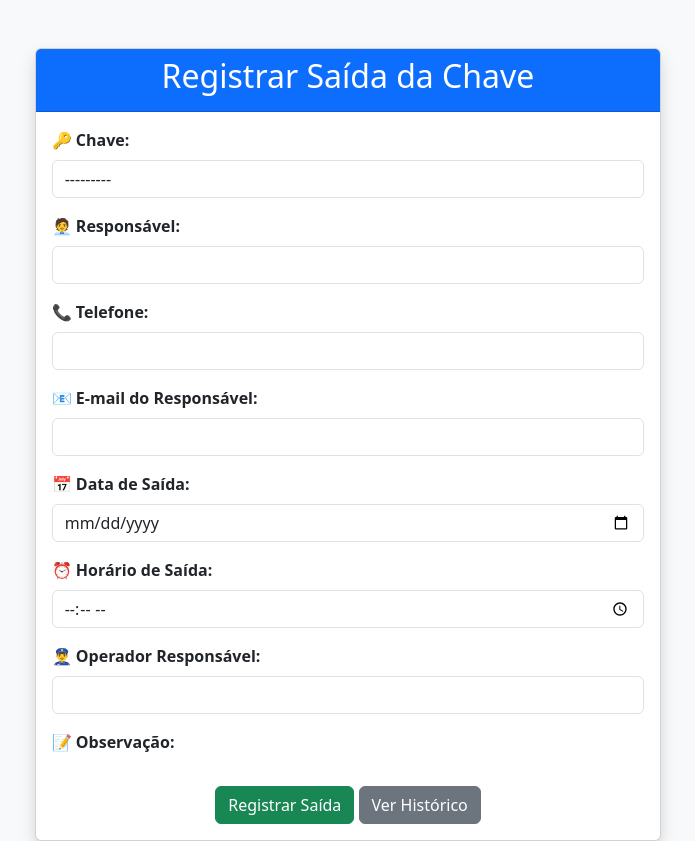
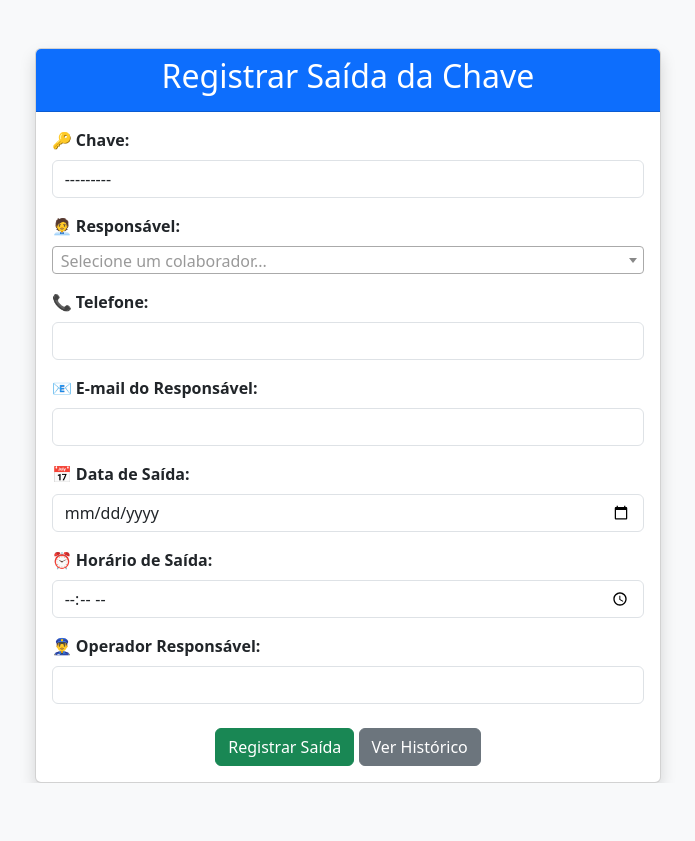
Before and after one commit to jpizzutti1981/GSEG, a Django app: page /controle_chaves/registrar-saida/ in a window 1280 px wide. Shown: the part 56-897 px from the top of the page, without its empty margins (292-987 px from the left). After the commit the page ends 839 px from the top, so only its background shows below. Run offline with Django 5.2, Linux system fonts and the light colour scheme; a user stored in the database is signed in; data that the repository does not hold is empty; parts of the project's set-up code (start-up, migrations or seed data) failed here and were passed over; some libraries are stand-ins or nearby versions.

Commit message:
✨ Ajustes finais: Cadastro de usuários, filtros, correções de erros

```diff
--- a/controle_chaves/forms.py
+++ b/controle_chaves/forms.py
@@ -1,26 +1,28 @@
 from django import forms
 from .models import MovimentacaoChave
-from django import forms
 from .models import Chave
-from django import forms
 from .models import ReciclagemVigilante
-from django import forms
 from .models import DocumentoFundamental
-from django import forms
 from .models import AtendimentoAmbulatorial
+from .models import Colaborador
+from .models import MovimentacaoChave, Colaborador
 
 class MovimentacaoChaveForm(forms.ModelForm):
+    colaborador = forms.ModelChoiceField(
+        queryset=Colaborador.objects.all(),
+        widget=forms.Select(attrs={"class": "form-control", "id": "colaborador"}),
+        required=True,
+        label="Colaborador"
+    )
+
     class Meta:
         model = MovimentacaoChave
-        fields = ["chave", "responsavel", "telefone", "email", "data_saida", "horario_saida", "operador_saida"]  # ✅ Adicionado 'email'
+        fields = ["chave", "colaborador", "operador_saida", "observacao"]
+
         widgets = {
-            "chave": forms.Select(attrs={"class": "form-control"}),
-            "responsavel": forms.TextInput(attrs={"class": "form-control"}),
-            "telefone": forms.TextInput(attrs={"class": "form-control"}),
-            "email": forms.EmailInput(attrs={"class": "form-control"}),  # ✅ Adicionado EmailInput
-            "data_saida": forms.DateInput(attrs={"type": "date", "class": "form-control"}),
-            "horario_saida": forms.TimeInput(attrs={"type": "time", "class": "form-control"}),
+            "chave": forms.Select(attrs={"class": "form-control", "id": "chave"}),
             "operador_saida": forms.TextInput(attrs={"class": "form-control"}),
+            "observacao": forms.Textarea(attrs={"class": "form-control", "rows": 3}),
         }
 
 class ChaveForm(forms.ModelForm):
@@ -92,3 +94,15 @@ class AtendimentoAmbulatorialForm(forms.ModelForm):
             "colaboradores_organicos": forms.NumberInput(attrs={"class": "form-control"}),
             "prestadores_servico": forms.NumberInput(attrs={"class": "form-control"}),
         }
+
+class ColaboradorForm(forms.ModelForm):
+    class Meta:
+        model = Colaborador
+        fields = ["nome_completo", "telefone", "email", "funcao", "tipo"]
+        widgets = {
+            "nome_completo": forms.TextInput(attrs={"class": "form-control", "placeholder": "Nome completo"}),
+            "telefone": forms.TextInput(attrs={"class": "form-control", "placeholder": "Telefone"}),
+            "email": forms.EmailInput(attrs={"class": "form-control", "placeholder": "E-mail"}),
+            "funcao": forms.TextInput(attrs={"class": "form-control", "placeholder": "Função"}),
+            "tipo": forms.Select(attrs={"class": "form-select"}),  # 🔹 Select para o tipo de usuário
+        }
--- a/controle_chaves/templates/controle_chaves/listar_chaves.html
+++ b/controle_chaves/templates/controle_chaves/listar_chaves.html
@@ -27,9 +27,12 @@
         </div>
     </form>
 
+    <!-- 🔹 Botões de Ação -->
     <div class="text-center mb-3">
         <a href="{% url 'registrar_saida' %}" class="btn btn-primary">➕ Registrar Saída</a>
-        <a href="{% url 'cadastrar_chave' %}" class="btn btn-info">➕ Cadastrar Nova Chave</a>
+        <a href="{% url 'listar_chaves' %}" class="btn btn-info">🔑 Lista de Chaves</a>
+        <a href="{% url 'cadastrar_colaborador' %}" class="btn btn-success">➕ Cadastrar Usuário</a>
+        <a href="{% url 'listar_usuarios' %}" class="btn btn-success">👤 Gerencias Usuário</a>
     </div>
 
     <!-- 🔹 Tabela de Chaves -->
--- a/controle_chaves/templates/controle_chaves/listar_movimentacoes.html
+++ b/controle_chaves/templates/controle_chaves/listar_movimentacoes.html
@@ -8,9 +8,11 @@
     <div class="d-flex justify-content-between mb-3">
         <a href="{% url 'registrar_saida' %}" class="btn btn-primary">➕ Registrar Saída</a>
         <a href="{% url 'listar_chaves' %}" class="btn btn-info">🔑 Lista de Chaves</a>
+        <a href="{% url 'cadastrar_colaborador' %}" class="btn btn-success">➕ Cadastrar Usuário</a>
+        <a href="{% url 'listar_usuarios' %}" class="btn btn-success">👤 Gerencias Usuário</a>
     </div>
 
-    <!-- FILTRO DE STATUS -->
+    <!-- FILTROS RESTAURADOS -->
     <form method="GET" class="mb-3 d-flex gap-2">
         <label for="status" class="fw-bold mt-2">📌 Filtrar por Status:</label>
         <select id="status" name="status" class="form-control w-25">
@@ -58,7 +60,7 @@
                     </td>
                 </tr>
             {% empty %}
-                <tr><td colspan="5" class="text-center text-muted">Nenhuma movimentação encontrada.</td></tr>
+                <tr><td colspan="6" class="text-center text-muted">Nenhuma movimentação encontrada.</td></tr>
             {% endfor %}
         </tbody>
     </table>
--- a/controle_chaves/templates/controle_chaves/registrar_saida.html
+++ b/controle_chaves/templates/controle_chaves/registrar_saida.html
@@ -33,46 +33,45 @@
                             {{ form.chave }}
                         </div>
 
-                        <!-- Nome do Responsável -->
+                        <!-- Nome do Responsável (Select2) -->
                         <div class="mb-3">
-                            <label for="{{ form.responsavel.id_for_label }}" class="form-label fw-bold">🧑‍💼 Responsável:</label>
-                            {{ form.responsavel }}
+                            <label for="id_responsavel" class="form-label fw-bold">🧑‍💼 Responsável:</label>
+                            <select id="id_responsavel" name="{{ form.responsavel.name }}" class="form-select">
+                                <option value="">Selecione um colaborador...</option>
+                                {% for colaborador in colaboradores %}
+                                    <option value="{{ colaborador.id }}">{{ colaborador.nome_completo }}</option>
+                                {% endfor %}
+                            </select>
                         </div>
 
                         <!-- Telefone do Responsável -->
                         <div class="mb-3">
-                            <label for="{{ form.telefone.id_for_label }}" class="form-label fw-bold">📞 Telefone:</label>
-                            {{ form.telefone }}
+                            <label class="form-label fw-bold">📞 Telefone:</label>
+                            <input type="text" id="id_telefone" class="form-control" readonly>
                         </div>
 
                         <!-- E-mail do Responsável -->
                         <div class="mb-3">
-                            <label for="{{ form.email.id_for_label }}" class="form-label fw-bold">📧 E-mail do Responsável:</label>
-                            {{ form.email }}
+                            <label class="form-label fw-bold">📧 E-mail do Responsável:</label>
+                            <input type="text" id="id_email" class="form-control" readonly>
                         </div>
 
-                        <!-- Data de Saída -->
+                        <!-- Data de Saída (Corrigido) -->
                         <div class="mb-3">
-                            <label for="{{ form.data_saida.id_for_label }}" class="form-label fw-bold">📅 Data de Saída:</label>
-                            {{ form.data_saida }}
+                            <label for="id_data_saida" class="form-label fw-bold">📅 Data de Saída:</label>
+                            <input type="date" name="{{ form.data_saida.name }}" id="id_data_saida" class="form-control" required>
                         </div>
 
-                        <!-- Horário de Saída -->
+                        <!-- Horário de Saída (Corrigido) -->
                         <div class="mb-3">
-                            <label for="{{ form.horario_saida.id_for_label }}" class="form-label fw-bold">⏰ Horário de Saída:</label>
-                            {{ form.horario_saida }}
+                            <label for="id_horario_saida" class="form-label fw-bold">⏰ Horário de Saída:</label>
+                            <input type="time" name="{{ form.horario_saida.name }}" id="id_horario_saida" class="form-control" required>
                         </div>
 
                         <!-- Operador Responsável -->
                         <div class="mb-3">
-                            <label for="{{ form.operador_saida.id_for_label }}" class="form-label fw-bold">👮‍♂️ Operador Responsável:</label>
+                            <label class="form-label fw-bold">👮‍♂️ Operador Responsável:</label>
                             {{ form.operador_saida }}
-                        </div>
-
-                        <!-- Observação (Campo Opcional) -->
-                        <div class="mb-3">
-                            <label for="{{ form.observacao.id_for_label }}" class="form-label fw-bold">📝 Observação:</label>
-                            {{ form.observacao }}
                         </div>
 
                         <!-- Botões -->
@@ -86,4 +85,36 @@
         </div>
     </div>
 </div>
+
+<!-- Script para Auto Preenchimento -->
+<script src="https://code.jquery.com/jquery-3.6.0.min.js"></script>
+<script src="https://cdnjs.cloudflare.com/ajax/libs/select2/4.0.13/js/select2.min.js"></script>
+<link href="https://cdnjs.cloudflare.com/ajax/libs/select2/4.0.13/css/select2.min.css" rel="stylesheet" />
+
+<script>
+    $(document).ready(function() {
+        $("#id_responsavel").select2({
+            placeholder: "Selecione um colaborador...",
+            allowClear: true
+        });
+
+        $("#id_responsavel").change(function() {
+            var colaboradorId = $(this).val();
+            if (colaboradorId) {
+                $.ajax({
+                    url: "{% url 'buscar_dados_colaborador' %}",
+                    data: { colaborador_id: colaboradorId },
+                    dataType: "json",
+                    success: function(data) {
+                        $("#id_email").val(data.email);
+                        $("#id_telefone").val(data.telefone);
+                    }
+                });
+            } else {
+                $("#id_email").val("");
+                $("#id_telefone").val("");
+            }
+        });
+    });
+</script>
 {% endblock %}
--- a/controle_chaves/urls.py
+++ b/controle_chaves/urls.py
@@ -2,32 +2,45 @@ from django.urls import path
 from . import views
 from django.conf import settings
 from django.conf.urls.static import static
-
+from django.contrib import admin
 
 urlpatterns = [
+    # 🔑 Controle de Chaves
     path("chaves/", views.listar_chaves, name="listar_chaves"),
     path("movimentacoes/", views.listar_movimentacoes, name="listar_movimentacoes"),
     path("registrar-saida/", views.registrar_saida, name="registrar_saida"),
     path("devolucao/<int:movimentacao_id>/", views.registrar_devolucao, name="registrar_devolucao"),
     path("cadastrar/", views.cadastrar_chave, name="cadastrar_chave"),
-    path("editar/<int:chave_id>/", views.editar_chave, name="editar_chave"),  # ✅ Editar Chave
-    path("deletar/<int:chave_id>/", views.deletar_chave, name="deletar_chave"),  # ✅ Deletar Chave
-    path("editar-saida/<int:movimentacao_id>/", views.editar_saida, name="editar_saida"),  # ✅ Nova rota para editar saída
+    path("editar/<int:chave_id>/", views.editar_chave, name="editar_chave"),
+    path("deletar/<int:chave_id>/", views.deletar_chave, name="deletar_chave"),
+    path("editar-saida/<int:movimentacao_id>/", views.editar_saida, name="editar_saida"),
+
+    # ♻️ Reciclagens
     path("reciclagens/", views.listar_reciclagens, name="listar_reciclagens"),
     path("reciclagens/adicionar/", views.adicionar_reciclagem, name="adicionar_reciclagem"),
     path("reciclagens/editar/<int:reciclagem_id>/", views.editar_reciclagem, name="editar_reciclagem"),
     path("reciclagens/excluir/<int:reciclagem_id>/", views.excluir_reciclagem, name="excluir_reciclagem"),
+
+    # 📄 Documentos
     path("documentos/", views.listar_documentos, name="listar_documentos"),
     path("documentos/adicionar/", views.adicionar_documento, name="adicionar_documento"),
     path("documentos/editar/<int:documento_id>/", views.editar_documento, name="editar_documento"),
     path("documentos/excluir/<int:documento_id>/", views.excluir_documento, name="excluir_documento"),
+
+    # 👥 Atendimento e Dashboard
     path("atendimentos/", views.listar_atendimentos, name="listar_atendimentos"),
     path("atendimentos/adicionar/", views.adicionar_atendimento, name="adicionar_atendimento"),
     path("atendimentos/editar/<int:atendimento_id>/", views.editar_atendimento, name="editar_atendimento"),
     path("atendimentos/excluir/<int:atendimento_id>/", views.excluir_atendimento, name="excluir_atendimento"),
     path("atendimentos/dashboard/", views.dashboard_atendimentos, name="dashboard_atendimentos"),
-]+ static(settings.MEDIA_URL, document_root=settings.MEDIA_ROOT)
 
+    # 👤 Gestão de Usuários (Colaboradores)
+    path("colaboradores/cadastrar/", views.cadastrar_colaborador, name="cadastrar_colaborador"),
+    path("usuarios/", views.listar_usuarios, name="listar_usuarios"),
+    path("usuarios/editar/<int:usuario_id>/", views.editar_usuario, name="editar_usuario"),
+    path("usuarios/deletar/<int:usuario_id>/", views.deletar_usuario, name="deletar_usuario"),
+    path("buscar-dados-colaborador/", views.buscar_dados_colaborador, name="buscar_dados_colaborador"),  # ✅ Adicionado para AJAX
 
-from django.contrib import admin
+] + static(settings.MEDIA_URL, document_root=settings.MEDIA_ROOT)
+
 admin.site.index_template = "admin/base_site.html"
--- a/controle_chaves/views.py
+++ b/controle_chaves/views.py
@@ -31,6 +31,17 @@ from django.shortcuts import render
 from django.db.models import Sum
 from .models import AtendimentoAmbulatorial
 from django.db.models import Sum
+from django.shortcuts import render, redirect
+from .models import Colaborador
+from .forms import ColaboradorForm
+from django.shortcuts import render, get_object_or_404, redirect
+from .models import Colaborador
+from .forms import ColaboradorForm  # Criamos esse formulário no próximo passo
+from django.contrib import messages
+
+from django.http import JsonResponse
+from django.shortcuts import get_object_or_404
+from .models import Colaborador
 
 # ✅ LISTAR CHAVES (MOSTRA AS CHAVES DISPONÍVEIS)
 @login_required
@@ -89,6 +100,10 @@ def listar_movimentacoes(request):
 @login_required
 def registrar_saida(request):
     """Registra a saída de uma chave e impede saídas duplicadas."""
+
+    colaboradores = Colaborador.objects.all()  # 🔹 Carregar lista de colaboradores
+    chaves_disponiveis = Chave.objects.filter(disponivel=True)
+
     if request.method == "POST":
         form = MovimentacaoChaveForm(request.POST)
         if form.is_valid():
@@ -97,7 +112,7 @@ def registrar_saida(request):
             # Verifica se a chave já está emprestada
             if not movimentacao.chave.disponivel:
                 messages.error(request, "❌ Essa chave já está emprestada!")
-                return redirect("registrar_saida")  # 🔹 Volta para a mesma página com a mensagem
+                return redirect("registrar_saida")
 
             movimentacao.status = "Não Devolvida"
             movimentacao.save()
@@ -107,17 +122,17 @@ def registrar_saida(request):
             movimentacao.chave.save()
 
             messages.success(request, "✅ Saída da chave registrada com sucesso!")
-            return redirect("registrar_saida")  # 🔹 Agora mantém na página correta
+            return redirect("registrar_saida")
 
         else:
             messages.error(request, "❌ Erro ao registrar saída. Verifique os dados.")
 
     form = MovimentacaoChaveForm()
-    chaves_disponiveis = Chave.objects.filter(disponivel=True)
 
     return render(request, "controle_chaves/registrar_saida.html", {
         "form": form,
-        "chaves_disponiveis": chaves_disponiveis
+        "chaves_disponiveis": chaves_disponiveis,
+        "colaboradores": colaboradores
     })
 
 # ✅ REGISTRAR DEVOLUÇÃO DE CHAVE
@@ -366,3 +381,64 @@ def dashboard_atendimentos(request):
     }
 
     return render(request, "atendimentos/dashboard.html", context)
+
+def cadastrar_colaborador(request):
+    """Cadastra um novo colaborador."""
+    if request.method == "POST":
+        form = ColaboradorForm(request.POST)
+        if form.is_valid():
+            form.save()
+            messages.success(request, "✅ Colaborador cadastrado com sucesso!")
+            return redirect("listar_usuarios")  # 🔹 Redireciona para a lista de colaboradores
+        else:
+            messages.error(request, "❌ Erro ao cadastrar colaborador. Verifique os dados.")
+    else:
+        form = ColaboradorForm()
+
+    return render(request, "colaboradores/cadastrar_colaborador.html", {"form": form})
+
+def listar_usuarios(request):
+    """ Lista todos os colaboradores cadastrados e permite filtrar pelo nome """
+    busca = request.GET.get("busca", "").strip()
+
+    if busca:
+        colaboradores = Colaborador.objects.filter(nome_completo__icontains=busca)
+    else:
+        colaboradores = Colaborador.objects.all()
+
+    return render(request, "usuarios/listar_usuarios.html", {"colaboradores": colaboradores})
+
+
+def editar_usuario(request, usuario_id):
+    """ Edita um colaborador cadastrado """
+    colaborador = get_object_or_404(Colaborador, id=usuario_id)
+
+    if request.method == "POST":
+        form = ColaboradorForm(request.POST, instance=colaborador)
+        if form.is_valid():
+            form.save()
+            messages.success(request, "✅ Usuário atualizado com sucesso!")
+            return redirect("listar_usuarios")
+    else:
+        form = ColaboradorForm(instance=colaborador)
+
+    return render(request, "usuarios/editar_usuario.html", {"form": form})
+
+def deletar_usuario(request, usuario_id):
+    """ Remove um colaborador do banco de dados """
+    colaborador = get_object_or_404(Colaborador, id=usuario_id)
+    colaborador.delete()
+    messages.success(request, "❌ Usuário removido com sucesso!")
+    return redirect("listar_usuarios")
+
+def buscar_dados_colaborador(request):
+    """ Busca automaticamente e-mail e telefone do colaborador ao selecionar um nome """
+    colaborador_id = request.GET.get("colaborador_id")
+    colaborador = get_object_or_404(Colaborador, id=colaborador_id)
+
+    data = {
+        "email": colaborador.email,
+        "telefone": colaborador.telefone
+    }
+
+    return JsonResponse(data)
--- a/ocorrencias/templates/base.html
+++ b/ocorrencias/templates/base.html
@@ -104,6 +104,12 @@
         {% block content %}{% endblock %}
     </div>
 
+    <head>
+        <!-- Biblioteca Select2 -->
+        <link href="https://cdn.jsdelivr.net/npm/select2@4.1.0/dist/css/select2.min.css" rel="stylesheet" />
+        <script src="https://cdn.jsdelivr.net/npm/select2@4.1.0/dist/js/select2.min.js"></script>
+    </head>
+
     <script src="https://cdn.jsdelivr.net/npm/bootstrap@5.3.0/dist/js/bootstrap.bundle.min.js"></script>
 </body>
 </html>
```
Also changed, not shown: controle_chaves/models.py (+29 -15 lines), controle_chaves/templates/colaboradores/cadastrar_colaborador.html (added, +59 -0 lines), controle_chaves/templates/usuarios/deletar_usuario.html (added, +26 -0 lines), controle_chaves/templates/usuarios/editar_usuario.html (added, +16 -0 lines), controle_chaves/templates/usuarios/listar_usuarios.html (added, +74 -0 lines), gestao_ocorrencias/worker_revisao.py (+8 -12 lines), controle_chaves/migrations/0013_colaborador.py (added), controle_chaves/migrations/0014_remove_movimentacaochave_email_and_more.py (added), controle_chaves/migrations/0015_alter_colaborador_area_alter_colaborador_telefone_and_more.py (added), controle_chaves/migrations/0016_remove_colaborador_area_colaborador_funcao.py (added).
